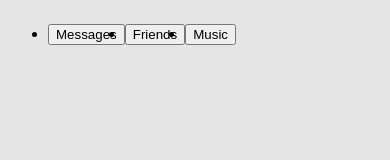
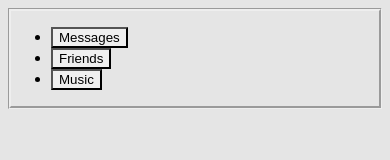
Before and after one commit to rsnasraty/Nagatoros-Phone, a plain HTML site: page index.html in a window 390 px wide. Drawn offline with nearby package versions, Linux system fonts and the light colour scheme.

Commit message:
aligning buttons to match phone

```diff
--- a/index.html
+++ b/index.html
@@ -18,9 +18,9 @@
     <header>
     <div id="wrapper">
     <ul class="icons">
-    <li><a href="/pages/chat.js"><button>Messages</button></a></li>
-    <li><a href="/pages/friends.js"><button>Friends</button></a></li>
-    <li><a href="/pages/music.js"><button>Music</button></a></li>
+    <li><a href="/pages/chat.js"><button class="phone">Messages</button></a></li>
+    <li><a href="/pages/friends.js"><button class="phone">Friends</button></a></li>
+    <li><a href="/pages/music.js"><button class="phone">Music</button></a></li>
     </ul>
     <ul class="action">
     </div>
--- a/main.css
+++ b/main.css
@@ -1,13 +1,21 @@
 body {
 background-color: #e5e5e5;
 font: 12pt Helvetica, sans-serif;
+list-style-type: none;
 }
 
 #wrapper {
 display: flex;
+border-radius: .5px;
+border-style: groove;
+flex-direction: row;
 }
 
 .icons {
 display: flex;
-flex-direction: column bv;
+flex-direction: column;
 }
+
+.phone {
+border-radius: .5px;
+}
```
